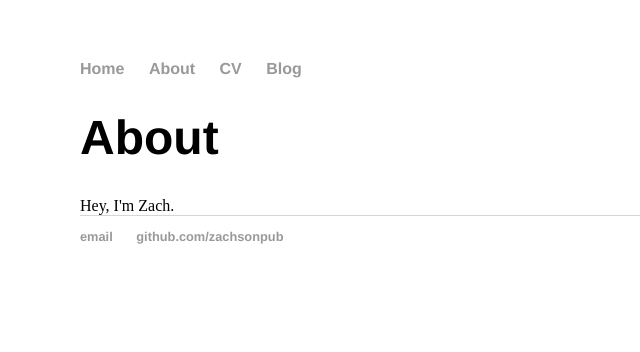
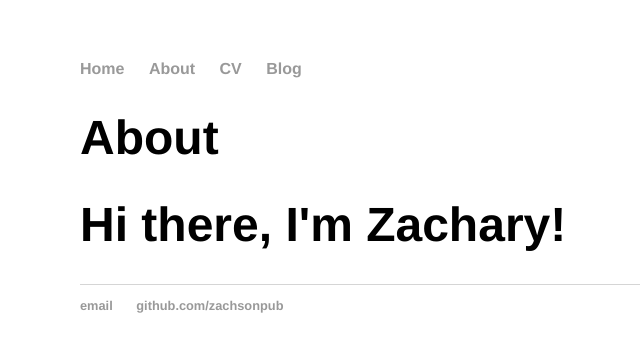
Before and after one commit to Zachsonpub/first-guy.github.io, a Jekyll site: the page built from about/index.html, in a window 1280 px wide. Shown: the top 352 px of the page, without its empty margins (112-752 px from the left). Built offline with Jekyll 4.4.1, drawn with Linux system fonts in a browser that asks for light colours.

Commit message:
Update index.html

```diff
--- a/about/index.html
+++ b/about/index.html
@@ -4,4 +4,6 @@ title: About
 ---
 	<h1>{{ page.title }}</h1>
 
-Hey, I'm Zach.
+<div class="blurb">
+	<h1>Hi there, I'm Zachary!</h1>
+</div><!-- /.blurb -->
```
